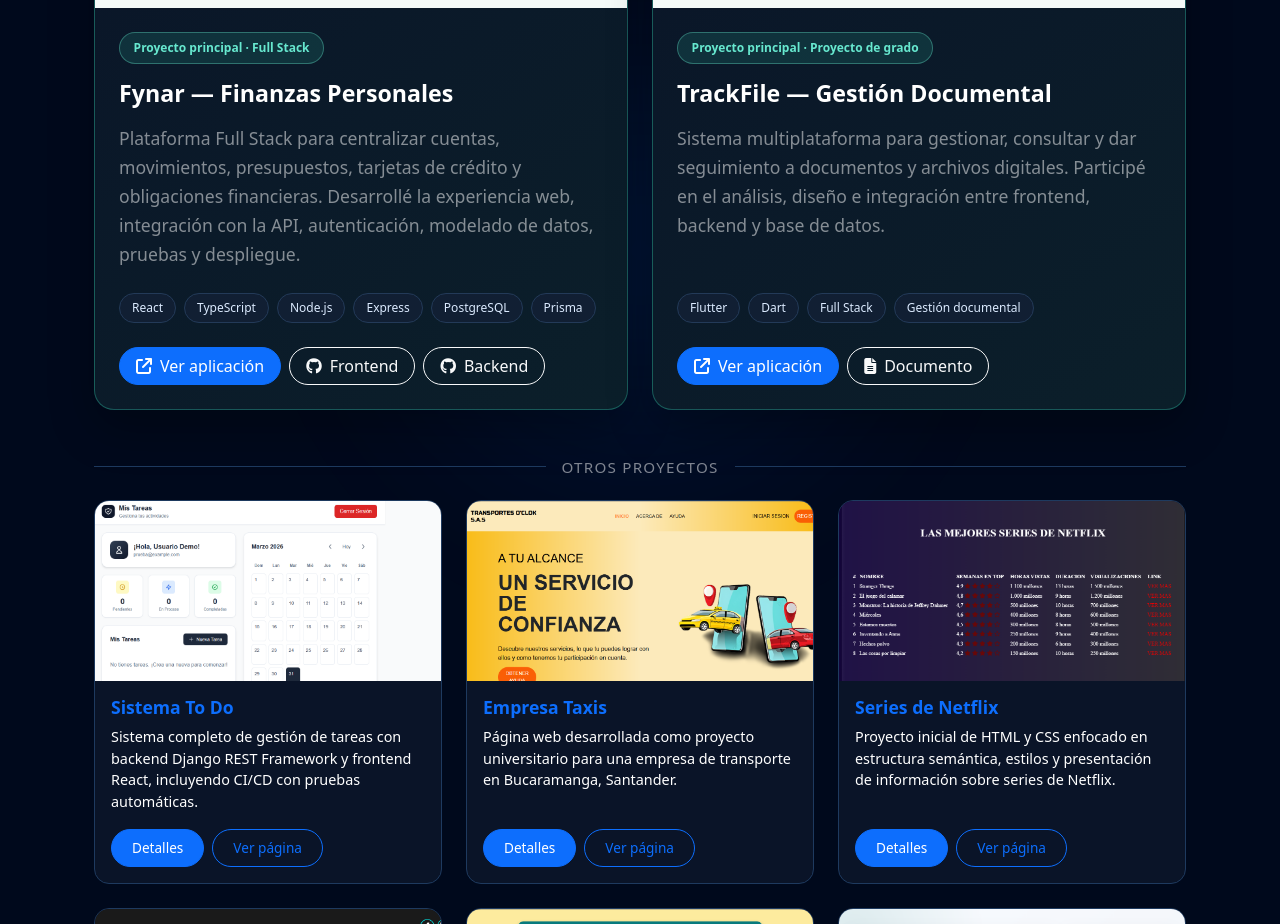
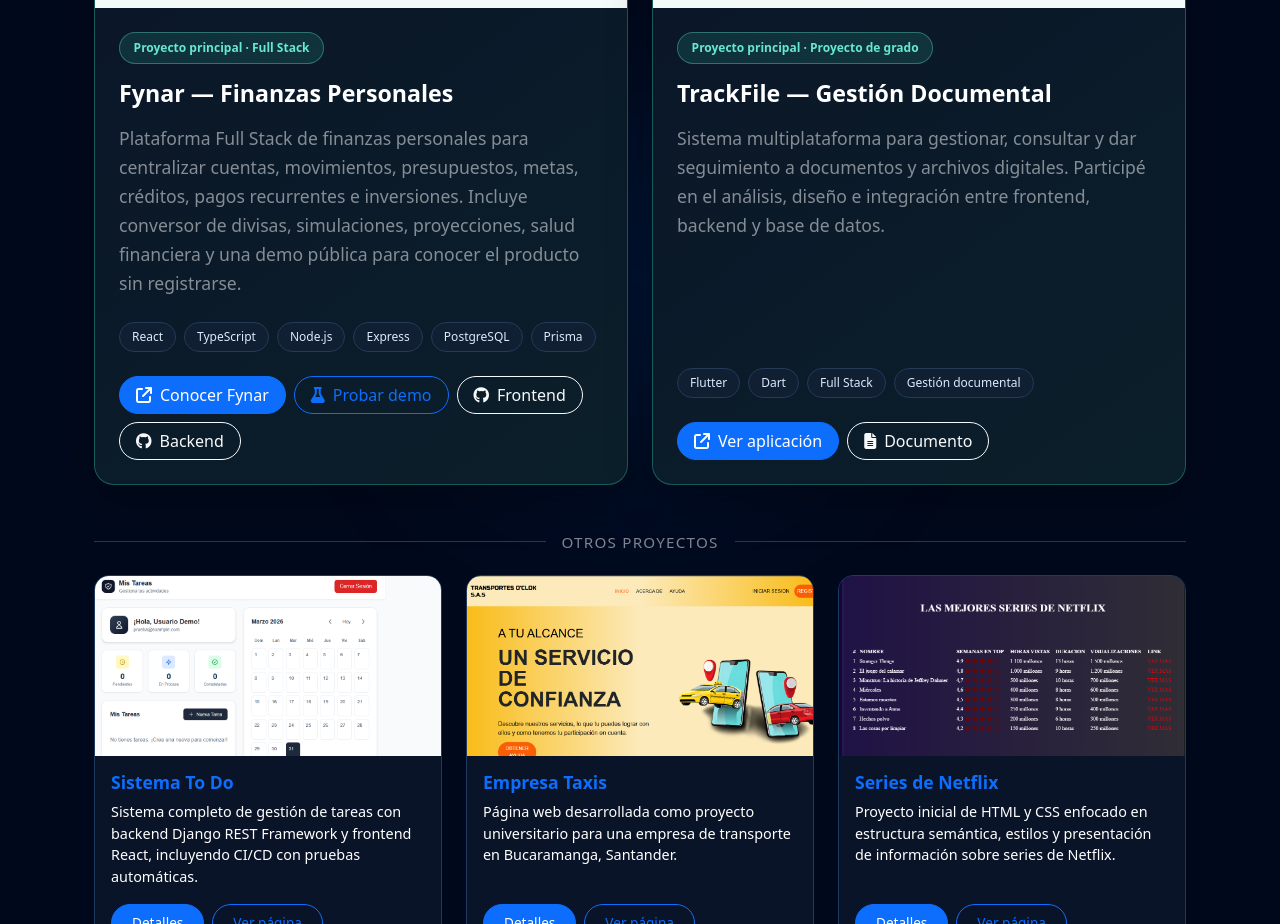
Before and after one commit to MelgarejoMaycol/Portafolio, a React (Vite) app: page / in a window 1280 px wide. Shown: the part 2140-3064 px from the top of the page. Built offline with nearby package versions, Linux system fonts and the light colour scheme; grey boxes are pictures that could not be loaded.

Commit message:
feat: link Fynar public landing from portfolio

```diff
--- a/src/components/Proyectos.jsx
+++ b/src/components/Proyectos.jsx
@@ -18,11 +18,12 @@
       id: 'fynar',
       titulo: 'Fynar — Finanzas Personales',
       descripcion:
-        'Plataforma Full Stack para centralizar cuentas, movimientos, presupuestos, tarjetas de crédito y obligaciones financieras. Desarrollé la experiencia web, integración con la API, autenticación, modelado de datos, pruebas y despliegue.',
+        'Plataforma Full Stack de finanzas personales para centralizar cuentas, movimientos, presupuestos, metas, créditos, pagos recurrentes e inversiones. Incluye conversor de divisas, simulaciones, proyecciones, salud financiera y una demo pública para conocer el producto sin registrarse.',
       imagen: imagenFynarReal,
       imagenContain: true,
       stack: ['React', 'TypeScript', 'Node.js', 'Express', 'PostgreSQL', 'Prisma'],
       linkPagina: 'https://fynar.vercel.app/',
+      linkDemo: 'https://fynar.vercel.app/demo',
       linkDetalles: 'https://github.com/MelgarejoMaycol/frontFynar',
       linkBackend: 'https://github.com/MelgarejoMaycol/BackFynar',
       etiqueta: 'Proyecto principal · Full Stack'
@@ -236,8 +237,20 @@
                       className="btn btn-primary rounded-pill px-3"
                     >
                       <i className="fa-solid fa-arrow-up-right-from-square me-2"></i>
-                      Ver aplicación
+                      {proyecto.id === 'fynar' ? 'Conocer Fynar' : 'Ver aplicación'}
                     </a>
+
+                    {proyecto.linkDemo && (
+                      <a
+                        href={proyecto.linkDemo}
+                        target="_blank"
+                        rel="noopener noreferrer"
+                        className="btn btn-outline-primary rounded-pill px-3"
+                      >
+                        <i className="fa-solid fa-flask me-2"></i>
+                        Probar demo
+                      </a>
+                    )}
 
                     <a
                       href={proyecto.linkDetalles}
```
